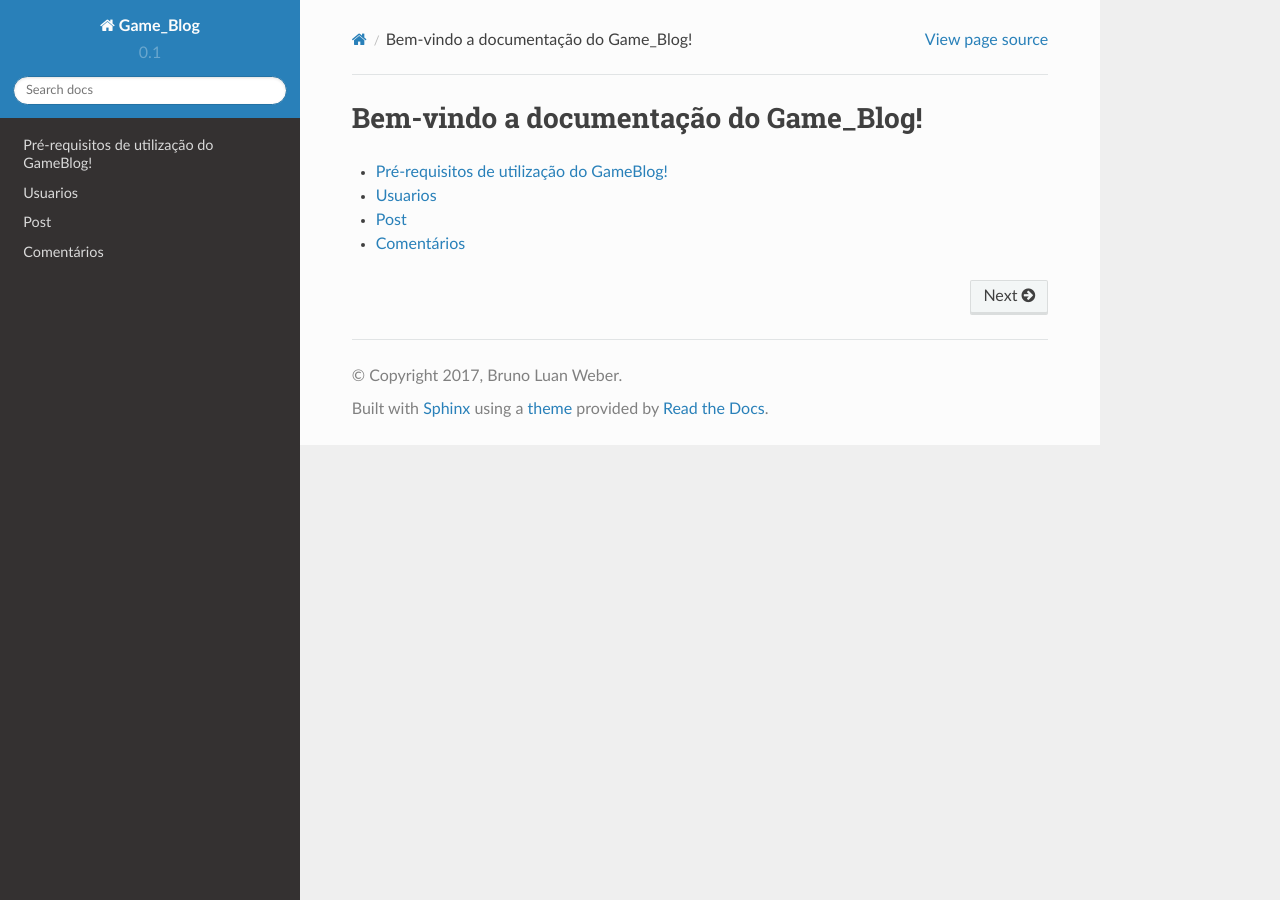
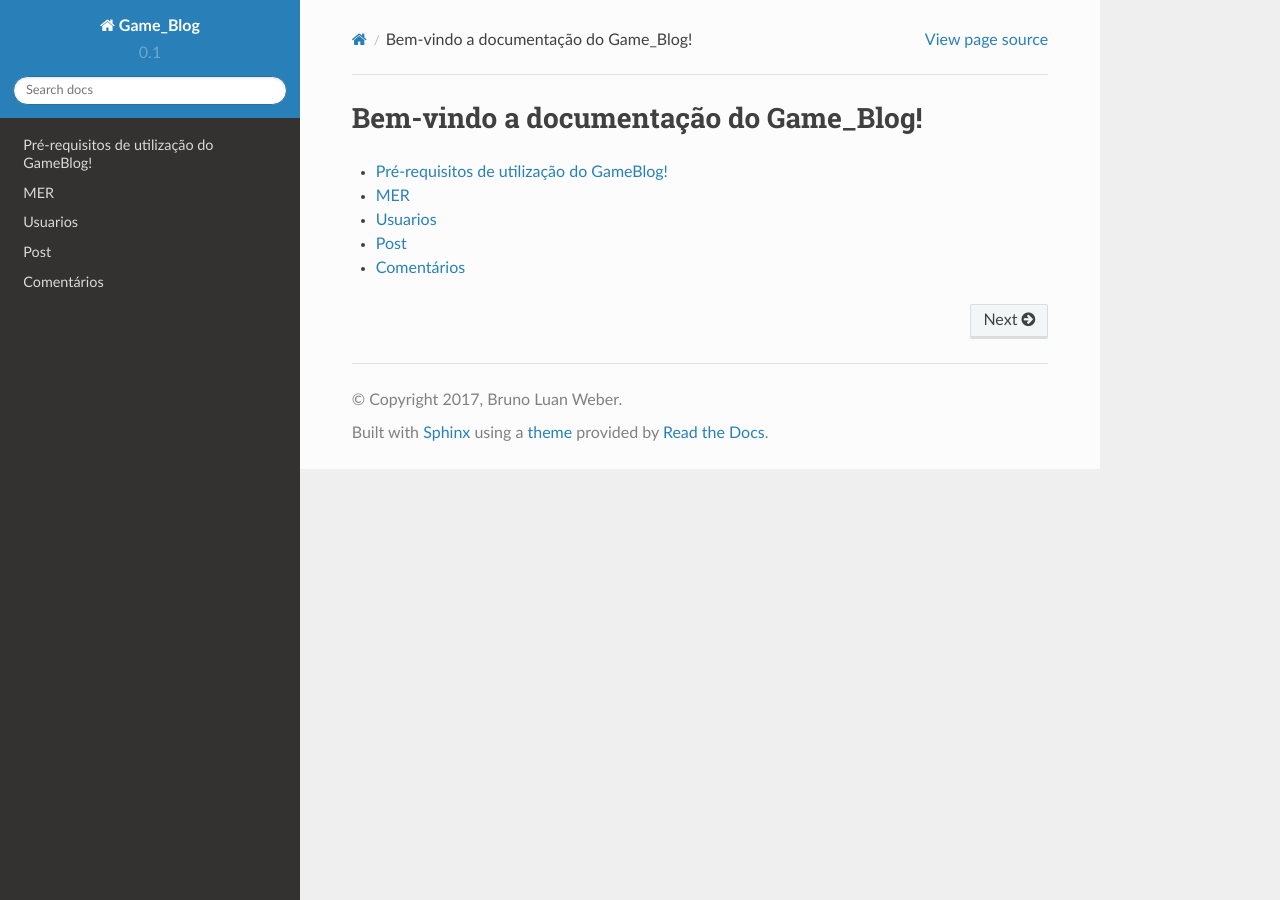
Before and after one commit to brunowber/game_blog, a Sphinx documentation site: the page built from docs/index.rst, in a window 1280 px wide. Built offline with Sphinx 7.4.7 and the Read the Docs theme 2.0.0, drawn with Linux system fonts in a browser that asks for light colours; formulas are drawn with MathJax 3.

Commit message:
Sphinx docs

```diff
--- a/docs/index.rst
+++ b/docs/index.rst
@@ -8,6 +8,7 @@ Bem-vindo a documentação do Game_Blog!
 
 .. toctree::
    requirements
+   modelagens
    modules/usuarios
    modules/post
    modules/comentario
--- /dev/null
+++ b/docs/modelagens.rst
@@ -0,0 +1,5 @@
+MER
+=====
+
+.. image:: mer.png
+.. image:: DiagramaClass.png
```
